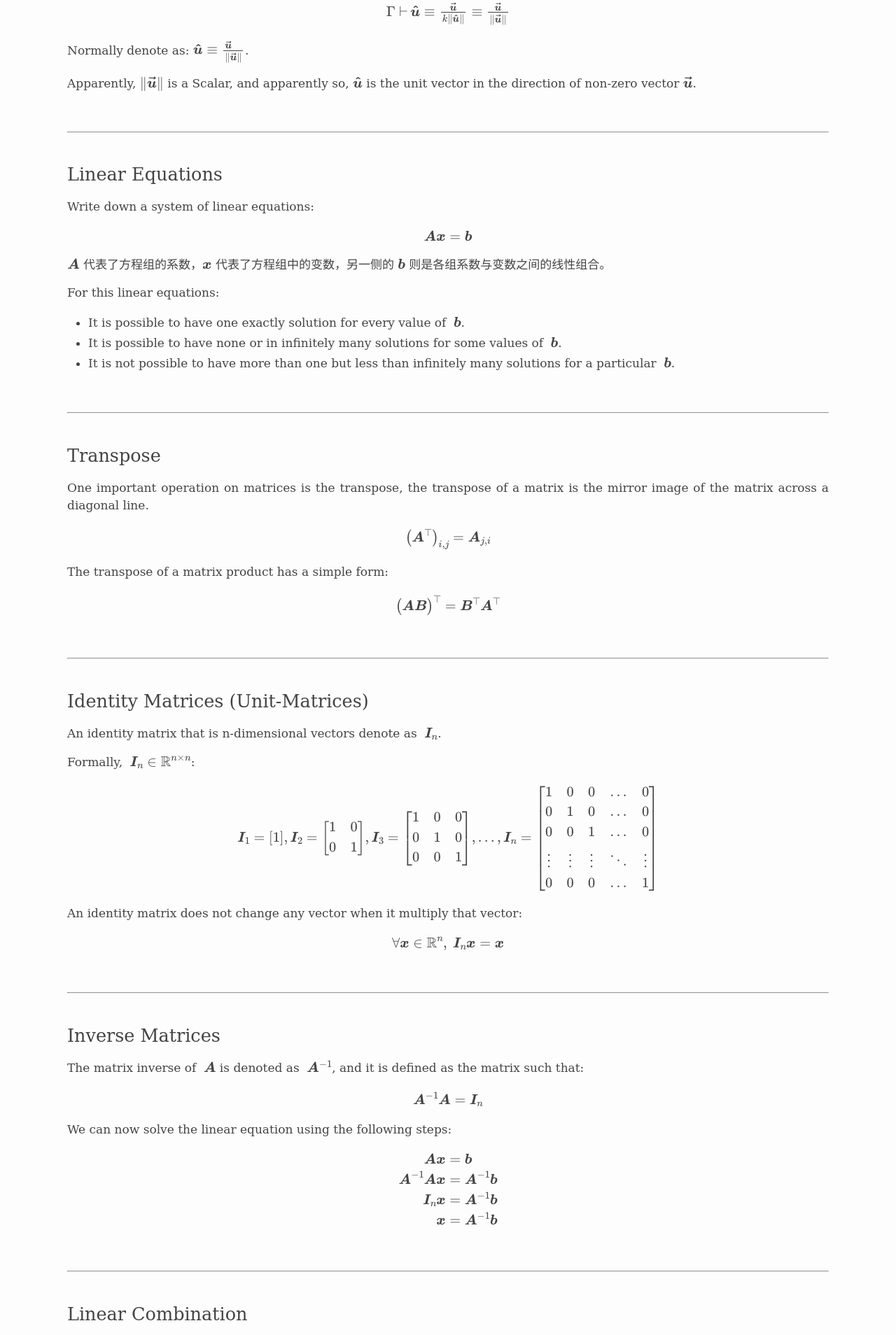
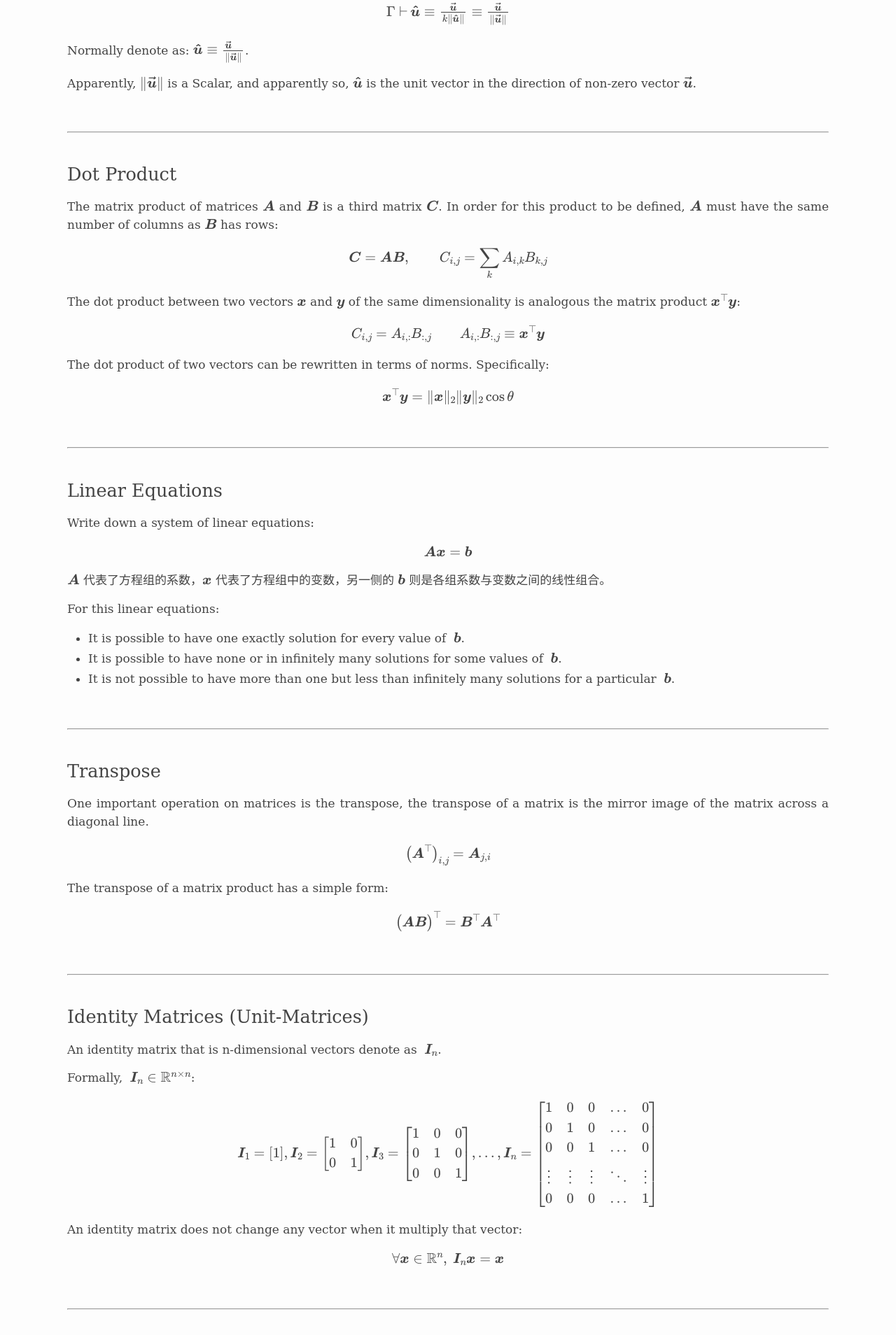
Before and after one commit to ldcc/ldcc.github.io, a Jekyll site: the page built from _posts/2019-04-18-la-notes.md, in a window 1280 px wide. Shown: the part 1043-2951 px from the top of the page at 70% size. Built offline with Jekyll 4.4.1, drawn with Linux system fonts in a browser that asks for light colours; formulas are drawn with MathJax 3; some of the changed text lies outside the part shown.

Commit message:
upgrade la

```diff
--- a/_posts/2019-04-18-la-notes.md
+++ b/_posts/2019-04-18-la-notes.md
@@ -32,7 +32,7 @@
 \qquad \u{u} \in \sigma, \qquad \norm{\u{u}} = 1
 $$$$$$
 
-where $$\sigma$$ is the type of vector, $$\u{u}$$ means Unit-Vector, $$\norm{\v{u}}$$ is the [Norm][Norm] that is the magnitude of vector,
+where $$\sigma$$ is the type of vector, $$\u{u}$$ means Unit-Vector, $$\norm{\v{u}}$$ is the [Norm](#norm) that is the magnitude of vector,
 
 $$
 \frac{\infer \u{u} : \sigma}
@@ -59,6 +59,33 @@
 Normally denote as: $$\u{u} \equiv \frac{\v{u}}{\norm{\v{u}}}$$.
 
 Apparently, $$\norm{\v{u}}$$ is a [Scalar][Scalar], and apparently so, $$\u{u}$$ is the unit vector in the direction of non-zero vector $$\v{u}$$.
+
+{% include brline %}
+
+## Dot Product
+
+The matrix product of matrices $$\t{A}$$ and $$\t{B}$$ is a third matrix $$\t{C}$$.
+In order for this product to be defined, $$\t{A}$$ must have the same number of columns as $$\t{B}$$ has rows:
+
+$$
+\t{C} = \t{AB},
+\qquad
+C_{i,j} = \sum_k A_{i,k}B_{k,j}
+$$
+
+The dot product between two vectors $$\t{x}$$ and $$\t{y}$$ of the same dimensionality is analogous the matrix product $$\t{x}^\top \t{y}$$:
+
+$$
+C_{i,j} = A_{i,:}B_{:,j}
+\qquad
+A_{i,:}B_{:,j} \equiv \t{x}^\top \t{y}
+$$
+
+The dot product of two vectors can be rewritten in terms of [norms](#norm). Specifically:
+
+$$
+\t{x}^\top \t{y} = \norm{\t{x}}_2 \norm{\t{y}}_2 \cos \theta
+$$
 
 {% include brline %}
 
@@ -203,30 +230,31 @@
 
 如果一组向量中某些向量的线性组合可以表示成另一个向量，那么这个向量对这组向量而言便是冗余的，因为这个向量不会增加这组向量的生成子空间。
 
-正式地说，这种冗余被称为线性相关；相反的，如果一组向量的任意向量进行线性组合都不能表示成其他向量时，这组向量称为线性无关。
+Formally, this kind of redundancy is known as linear dependence.
+Contrary, a set of vectors is call as linear independent if no vector in the set is a linear combination of the other vectors in the same set.
 
 {% include brline %}
 
 ## Norm
 
 Norms is the functions that uses to measure the magnitude of how large a vector is.
-Formally, the $$L^p$$ norms given by:
+Formally, the $$\ell_p$$ norms given by:
 
 $$
 \norm{\t{x}}_p = \left( \sum_i |x_i|^p \right)^{\frac{1}{p}},
 \qquad \ p \in \mathbb{R} ,\ p \ge 1
 $$
 
-The $$L^1$$ norm, with $$p=1$$, as known as __Manhattan norm__, then $$L^p$$ may simplified to:
+The $$\ell^1$$ norm is known as __Manhattan norm__, with $$p=1$$, and the $$\ell^p$$ norm may simplified to:
 
 $$
 \norm{\t{x}}_1 = \sum_i |x_i|
 $$
 
-The $$L^2$$ norm, most popular as known as the __Euclidean norm__.
+The $$\ell^2$$ norm, the most popular and is known as the __Euclidean norm__.
 Which is simply the Euclidean distance from the origin to the point identified by x.
 
-If you wish, $$L^2$$ norm could be more intuitive to understanding by [Pythagorean Theorem][Pythagorean]:
+If you wish, $$\ell^2$$ norm could be more intuitive to understanding by [Pythagorean Theorem][Pythagorean]:
 
 ![lan][lan]
 {:.center}
@@ -240,7 +268,7 @@
 \end{bmatrix}
 $$
 
-By Pythagorean:
+Measure the Euclidean distance from $$A$$ to $$C$$ by the Pythagorean theorem:
 
 $$
 \norm{\vs{AC}}_2
@@ -248,7 +276,7 @@
 = \left( \sum_i |AC_i|^2 \right)^{\frac{1}{2}}
 $$
 
-The $$L^\infty$$ norm, with $$p \rightarrow \infty$$, as known as __Maximum Norm__:
+The $$\ell^\infty$$ norm, with $$p \rightarrow \infty$$, is known as __Maximum Norm__:
 
 $$
 \norm{\t{x}}_\infty = \max_i\left( |x_1| \right)
@@ -259,6 +287,22 @@
 ![unic][unic]
 {:.center}
 
+{% include brline %}
+
+## Matrix Norm
+
+Sometimes we may also wish to measure the size of a matrix, the most common way to do this is with the __Frobenius norm__:
+
+$$
+\norm{\t{A}}_F = \left( \sum_{i,j} \left( A_{i,j} \right)^2 \right)^{\frac{1}{2}}
+$$
+
+Frobenius norm is very analogous to the $$\ell^2$$ norm of a vector.
+
+{% include brline %}
+
+つづく
+{:.right}
 
 (?<=[a-zA-Z])\} ?+\\t\{
 {:.hide}
--- a/_sass/_layout.scss
+++ b/_sass/_layout.scss
@@ -263,3 +263,8 @@
 .center {
     text-align-last: center;
 }
+
+.right {
+    text-align-last: right;
+    font-size: 36px;
+}
```
Also changed, not shown: other parts of _posts/2019-04-18-la-notes.md (+1 -2 lines).
